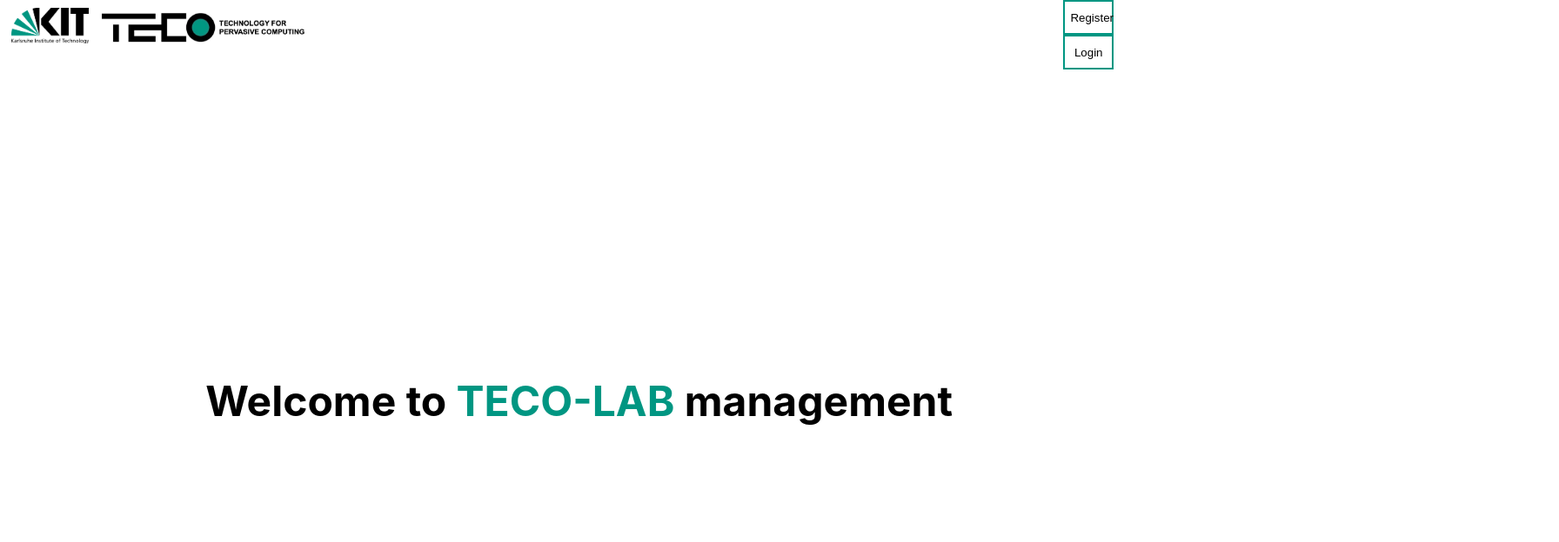
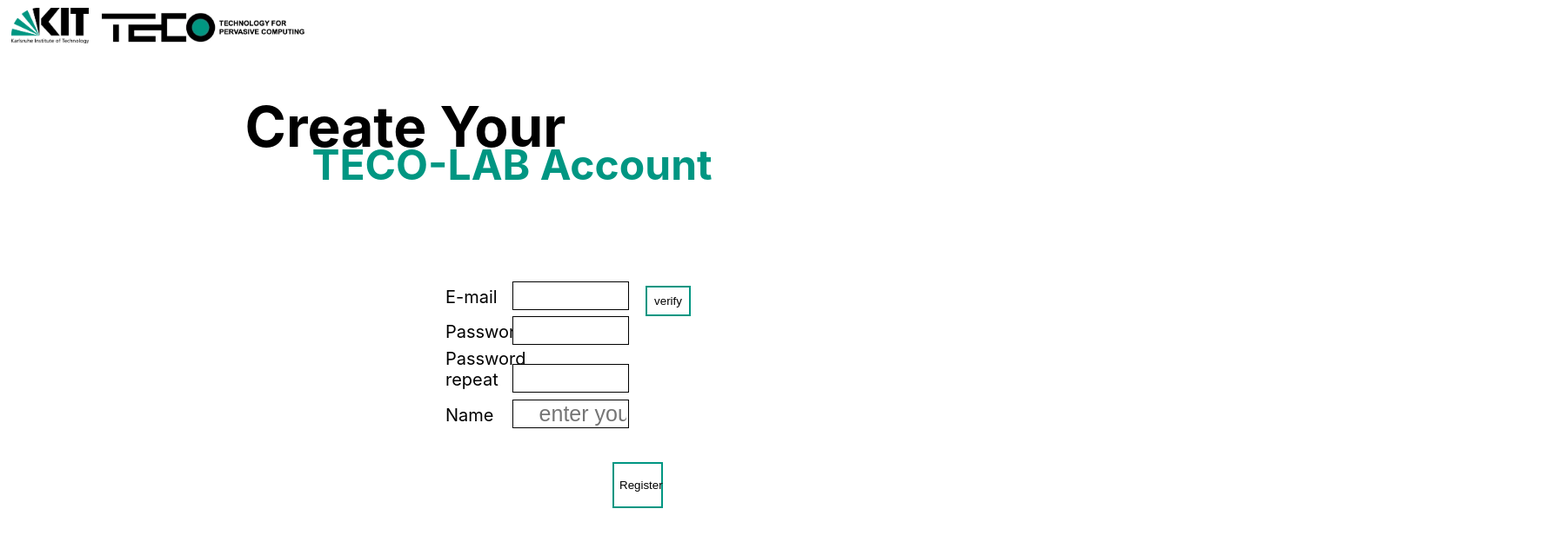
Before and after one commit to unrpi18/A-Web-based-Hardware-Control-System, a React (Create React App) app: page / in a window 1280 px wide. Shown: the top 624 px of the page at 87% size, 1792 px wide, since content can reach past the window. Built offline with nearby package versions, Linux system fonts and the light colour scheme.

Commit message:
version1.8 register adjust

```diff
--- a/src/index.js
+++ b/src/index.js
@@ -7,7 +7,7 @@
 
 ReactDOM.render(
     <React.StrictMode>
-        <Home/>
+        <Register/>
     </React.StrictMode>,
     document.getElementById('root')
 );
--- a/src/pages/RegisterPage/components/registerItem.js
+++ b/src/pages/RegisterPage/components/registerItem.js
@@ -6,6 +6,7 @@
         <div className="email">
             <label form="email">E-mail </label>
             <input type="email"/>
+
             <button className="verify">verify</button>
         </div>
 
@@ -22,8 +23,9 @@
         <div className="name">
             <label>Name</label>
             <input type="type" placeholder="    enter your name"/>
+        </div>
 
-        </div>
+        <button className="register_Button">Register</button>
 
     </div>
 
--- a/src/pages/RegisterPage/components/title.js
+++ b/src/pages/RegisterPage/components/title.js
@@ -1,13 +1,11 @@
-import Logo from "../../logos/Logo";
 
 const Title = () => {
-    return <div>
-        <h1 className="Title_Set">Create Your </h1>
+    return <div className="Title_set_all">
+        <h1 className="Title_Set">Create Your</h1>
         <h2 className="TECO_LAB_TEXT" id="KIT_Green">TECO-LAB
             <span> Account </span></h2>
 
 
-        <Logo/>
     </div>
 }
 
--- a/src/pages/RegisterPage/register.css
+++ b/src/pages/RegisterPage/register.css
@@ -1,9 +1,9 @@
 input {
     width: 10%;
-    height: 50px;
+    height: 50%;
     border: 1px solid black;
     outline: 0;
-    margin: 5px 0;
+    margin: 0.3% 0;
     font-size: 25px;
 }
 
@@ -15,7 +15,7 @@
 
 label {
     display: inline-block;
-    width: 150px;
+    width: 6%;
 }
 
 h1 {
@@ -27,48 +27,53 @@
 
 }
 
+.Title_set_all {
+    padding-left: 20%;
+}
+
 .Title_Set {
-    text-align: left;
-    position: relative;
-    top: 150px;
+    position: absolute;
+    top: 8%;
     font-size: 400%;
     overflow: hidden;
 }
 
 .TECO_LAB_TEXT {
-    text-align: left;
-    position: relative;
-    top: 130px;
+    position: absolute;
+    top: 15%;
     font-size: 300%;
 }
 
 
 .spacing {
-    position: relative;
-    top: 200px;
-    left: 1030px;
+    position: absolute;
+    top: 40%;
+    width: 100%;
+    left: 40%;
     font-size: 20px;
+    /*
     font-feature-settings: normal;
 
+
+     */
 
 }
 
 .verify {
-    position: relative;
-    left: 1%;
+    position: absolute;
+    left: 18%;
+    top: 5%;
+    width: 4%;
+    height: 20%;
     background: #FFFFFF;
-    width: 100px;
-    height: 30px;
-    border: 3px solid #009682;
+    border: 2px solid #009682;
 }
-
-.all {
+.register_Button {
     position: absolute;
-    width: 100%;
-    top: 0;
-    bottom: 0;
+    width: 4.5%;
+    height: 30%;
+    top: 120%;
+    left: 15%;
+    background: #FFFFFF;
+    border: 2px solid #009682;
 }
-
-.test {
-
-}
--- a/src/pages/RegisterPage/register.js
+++ b/src/pages/RegisterPage/register.js
@@ -1,11 +1,13 @@
 import RegisterItem from "./components/registerItem";
 import Title from "./components/title";
+import Logo from "../logos/Logo";
 
 
 const Register = () => {
-    return <div className="all">
+    return <div>
         <Title/>
         <RegisterItem/>
+        <Logo/>
     </div>
 }
 
```
